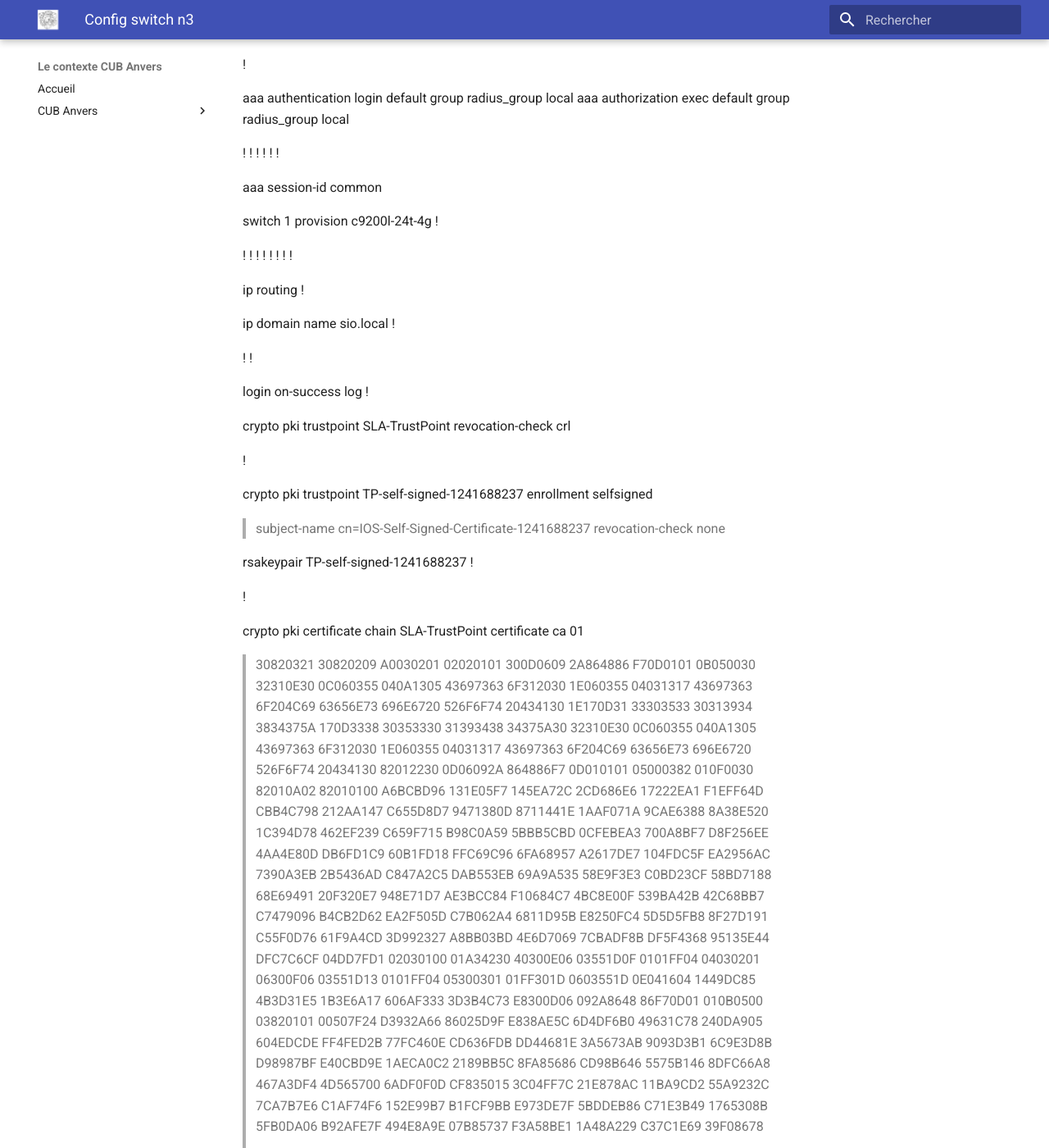
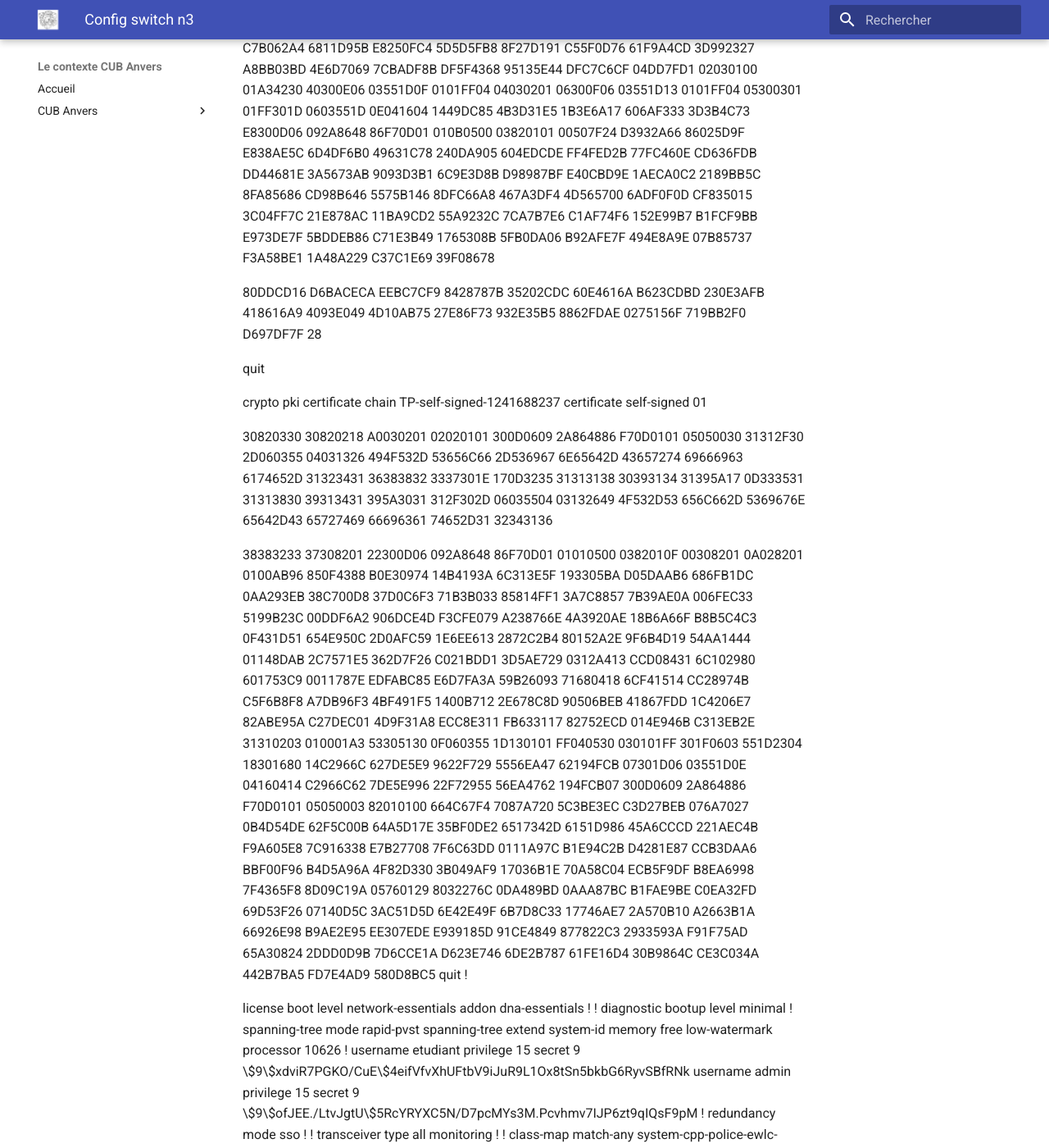
Before and after one commit to Adfiree/Anvers, an MkDocs documentation site: the page built from docs/documentations/Configs/Config switch n3.md, in a window 1280 px wide and 1400 px high, scrolled down 722 px. Shown: the whole window at 82% size. Built offline with MkDocs 1.6.1 and Material for MkDocs 9.7.7, drawn with Linux system fonts in a browser that asks for light colours; some of the changed text lies outside the part shown.

Commit message:
modif config 3

```diff
--- a/docs/documentations/Configs/Config switch n3.md
+++ b/docs/documentations/Configs/Config switch n3.md
@@ -1,375 +1,244 @@
 Current configuration : 9931 bytes !
-
 ! Last configuration change at 07:26:54 UTC Thu Nov 20 2025 by admin !
-
 version 17.6
-
 service timestamps debug datetime msec service timestamps log datetime
 msec service call-home
-
 platform punt-keepalive disable-kernel-core !
-
 hostname Switch !
-
 !
-
 vrf definition Mgmt-vrf !
-
-> address-family ipv4 exit-address-family !
->
-> address-family ipv6 exit-address-family
-
-! ! ! ! !
-
+address-family ipv4 exit-address-family !
+address-family ipv6 exit-address-family
+!
+!
+!
+!
+!
 aaa new-model !
-
 !
-
 aaa group server radius radius_group server name RADIUS-SERVER
-
 !
-
 aaa authentication login default group radius_group local aaa
 authorization exec default group radius_group local
+! ! ! ! ! !
+aaa session-id common
+switch 1 provision c9200l-24t-4g !
+! ! ! ! ! ! ! !
+ip routing !
+ip domain name sio.local !
+! !
+login on-success log !
+crypto pki trustpoint SLA-TrustPoint revocation-check crl
+!
+crypto pki trustpoint TP-self-signed-1241688237 enrollment selfsigned
+subject-name cn=IOS-Self-Signed-Certificate-1241688237
+revocation-check none
+rsakeypair TP-self-signed-1241688237 !
+!
+crypto pki certificate chain SLA-TrustPoint certificate ca 01
+30820321 30820209 A0030201 02020101 300D0609 2A864886 F70D0101
+0B050030 32310E30 0C060355 040A1305 43697363 6F312030 1E060355
+04031317 43697363 6F204C69 63656E73 696E6720 526F6F74 20434130
+1E170D31 33303533 30313934 3834375A 170D3338 30353330 31393438
+34375A30 32310E30 0C060355 040A1305 43697363 6F312030 1E060355
+04031317 43697363 6F204C69 63656E73 696E6720 526F6F74 20434130
+82012230 0D06092A 864886F7 0D010101 05000382 010F0030 82010A02
+82010100 A6BCBD96 131E05F7 145EA72C 2CD686E6 17222EA1 F1EFF64D
+CBB4C798 212AA147 C655D8D7 9471380D 8711441E 1AAF071A 9CAE6388
+8A38E520 1C394D78 462EF239 C659F715 B98C0A59 5BBB5CBD 0CFEBEA3
+700A8BF7 D8F256EE 4AA4E80D DB6FD1C9 60B1FD18 FFC69C96 6FA68957
+A2617DE7 104FDC5F EA2956AC 7390A3EB 2B5436AD C847A2C5 DAB553EB
+69A9A535 58E9F3E3 C0BD23CF 58BD7188 68E69491 20F320E7 948E71D7
+AE3BCC84 F10684C7 4BC8E00F 539BA42B 42C68BB7 C7479096 B4CB2D62
+EA2F505D C7B062A4 6811D95B E8250FC4 5D5D5FB8 8F27D191 C55F0D76
+61F9A4CD 3D992327 A8BB03BD 4E6D7069 7CBADF8B DF5F4368 95135E44
+DFC7C6CF 04DD7FD1 02030100 01A34230 40300E06 03551D0F 0101FF04
+04030201 06300F06 03551D13 0101FF04 05300301 01FF301D 0603551D
+0E041604 1449DC85 4B3D31E5 1B3E6A17 606AF333 3D3B4C73 E8300D06
+092A8648 86F70D01 010B0500 03820101 00507F24 D3932A66 86025D9F
+E838AE5C 6D4DF6B0 49631C78 240DA905 604EDCDE FF4FED2B 77FC460E
+CD636FDB DD44681E 3A5673AB 9093D3B1 6C9E3D8B D98987BF E40CBD9E
+1AECA0C2 2189BB5C 8FA85686 CD98B646 5575B146 8DFC66A8 467A3DF4
+4D565700 6ADF0F0D CF835015 3C04FF7C 21E878AC 11BA9CD2 55A9232C
+7CA7B7E6 C1AF74F6 152E99B7 B1FCF9BB E973DE7F 5BDDEB86 C71E3B49
+1765308B 5FB0DA06 B92AFE7F 494E8A9E 07B85737 F3A58BE1 1A48A229
+C37C1E69 39F08678
 
-! ! ! ! ! !
+80DDCD16 D6BACECA EEBC7CF9 8428787B 35202CDC 60E4616A B623CDBD
+230E3AFB 418616A9 4093E049 4D10AB75 27E86F73 932E35B5 8862FDAE
+0275156F 719BB2F0 D697DF7F 28
 
-aaa session-id common
-
-switch 1 provision c9200l-24t-4g !
-
-! ! ! ! ! ! ! !
-
-ip routing !
-
-ip domain name sio.local !
-
-! !
-
-login on-success log !
-
-crypto pki trustpoint SLA-TrustPoint revocation-check crl
-
-!
-
-crypto pki trustpoint TP-self-signed-1241688237 enrollment selfsigned
-
-> subject-name cn=IOS-Self-Signed-Certificate-1241688237
-> revocation-check none
-
-rsakeypair TP-self-signed-1241688237 !
-
-!
-
-crypto pki certificate chain SLA-TrustPoint certificate ca 01
-
-> 30820321 30820209 A0030201 02020101 300D0609 2A864886 F70D0101
-> 0B050030 32310E30 0C060355 040A1305 43697363 6F312030 1E060355
-> 04031317 43697363 6F204C69 63656E73 696E6720 526F6F74 20434130
-> 1E170D31 33303533 30313934 3834375A 170D3338 30353330 31393438
-> 34375A30 32310E30 0C060355 040A1305 43697363 6F312030 1E060355
-> 04031317 43697363 6F204C69 63656E73 696E6720 526F6F74 20434130
-> 82012230 0D06092A 864886F7 0D010101 05000382 010F0030 82010A02
-> 82010100 A6BCBD96 131E05F7 145EA72C 2CD686E6 17222EA1 F1EFF64D
-> CBB4C798 212AA147 C655D8D7 9471380D 8711441E 1AAF071A 9CAE6388
-> 8A38E520 1C394D78 462EF239 C659F715 B98C0A59 5BBB5CBD 0CFEBEA3
-> 700A8BF7 D8F256EE 4AA4E80D DB6FD1C9 60B1FD18 FFC69C96 6FA68957
-> A2617DE7 104FDC5F EA2956AC 7390A3EB 2B5436AD C847A2C5 DAB553EB
-> 69A9A535 58E9F3E3 C0BD23CF 58BD7188 68E69491 20F320E7 948E71D7
-> AE3BCC84 F10684C7 4BC8E00F 539BA42B 42C68BB7 C7479096 B4CB2D62
-> EA2F505D C7B062A4 6811D95B E8250FC4 5D5D5FB8 8F27D191 C55F0D76
-> 61F9A4CD 3D992327 A8BB03BD 4E6D7069 7CBADF8B DF5F4368 95135E44
-> DFC7C6CF 04DD7FD1 02030100 01A34230 40300E06 03551D0F 0101FF04
-> 04030201 06300F06 03551D13 0101FF04 05300301 01FF301D 0603551D
-> 0E041604 1449DC85 4B3D31E5 1B3E6A17 606AF333 3D3B4C73 E8300D06
-> 092A8648 86F70D01 010B0500 03820101 00507F24 D3932A66 86025D9F
-> E838AE5C 6D4DF6B0 49631C78 240DA905 604EDCDE FF4FED2B 77FC460E
-> CD636FDB DD44681E 3A5673AB 9093D3B1 6C9E3D8B D98987BF E40CBD9E
-> 1AECA0C2 2189BB5C 8FA85686 CD98B646 5575B146 8DFC66A8 467A3DF4
-> 4D565700 6ADF0F0D CF835015 3C04FF7C 21E878AC 11BA9CD2 55A9232C
-> 7CA7B7E6 C1AF74F6 152E99B7 B1FCF9BB E973DE7F 5BDDEB86 C71E3B49
-> 1765308B 5FB0DA06 B92AFE7F 494E8A9E 07B85737 F3A58BE1 1A48A229
-> C37C1E69 39F08678
->
-> 80DDCD16 D6BACECA EEBC7CF9 8428787B 35202CDC 60E4616A B623CDBD
-> 230E3AFB 418616A9 4093E049 4D10AB75 27E86F73 932E35B5 8862FDAE
-> 0275156F 719BB2F0 D697DF7F 28
->
-> quit
+quit
 
 crypto pki certificate chain TP-self-signed-1241688237 certificate
 self-signed 01
 
-> 30820330 30820218 A0030201 02020101 300D0609 2A864886 F70D0101
-> 05050030 31312F30 2D060355 04031326 494F532D 53656C66 2D536967
-> 6E65642D 43657274 69666963 6174652D 31323431 36383832 3337301E
-> 170D3235 31313138 30393134 31395A17 0D333531 31313830 39313431
-> 395A3031 312F302D 06035504 03132649 4F532D53 656C662D 5369676E
-> 65642D43 65727469 66696361 74652D31 32343136
->
-> 38383233 37308201 22300D06 092A8648 86F70D01 01010500 0382010F
-> 00308201 0A028201 0100AB96 850F4388 B0E30974 14B4193A 6C313E5F
-> 193305BA D05DAAB6 686FB1DC 0AA293EB 38C700D8 37D0C6F3 71B3B033
-> 85814FF1 3A7C8857 7B39AE0A 006FEC33 5199B23C 00DDF6A2 906DCE4D
-> F3CFE079 A238766E 4A3920AE 18B6A66F B8B5C4C3 0F431D51 654E950C
-> 2D0AFC59 1E6EE613 2872C2B4 80152A2E 9F6B4D19 54AA1444 01148DAB
-> 2C7571E5 362D7F26 C021BDD1 3D5AE729 0312A413 CCD08431 6C102980
-> 601753C9 0011787E EDFABC85 E6D7FA3A 59B26093 71680418 6CF41514
-> CC28974B C5F6B8F8 A7DB96F3 4BF491F5 1400B712 2E678C8D 90506BEB
-> 41867FDD 1C4206E7 82ABE95A C27DEC01 4D9F31A8 ECC8E311 FB633117
-> 82752ECD 014E946B C313EB2E 31310203 010001A3 53305130 0F060355
-> 1D130101 FF040530 030101FF 301F0603 551D2304 18301680 14C2966C
-> 627DE5E9 9622F729 5556EA47 62194FCB 07301D06 03551D0E 04160414
-> C2966C62 7DE5E996 22F72955 56EA4762 194FCB07 300D0609 2A864886
-> F70D0101 05050003 82010100 664C67F4 7087A720 5C3BE3EC C3D27BEB
-> 076A7027 0B4D54DE 62F5C00B 64A5D17E 35BF0DE2 6517342D 6151D986
-> 45A6CCCD 221AEC4B F9A605E8 7C916338 E7B27708 7F6C63DD 0111A97C
-> B1E94C2B D4281E87 CCB3DAA6 BBF00F96 B4D5A96A 4F82D330 3B049AF9
-> 17036B1E 70A58C04 ECB5F9DF B8EA6998 7F4365F8 8D09C19A 05760129
-> 8032276C 0DA489BD 0AAA87BC B1FAE9BE C0EA32FD 69D53F26 07140D5C
-> 3AC51D5D 6E42E49F 6B7D8C33 17746AE7 2A570B10 A2663B1A 66926E98
-> B9AE2E95 EE307EDE E939185D 91CE4849 877822C3 2933593A F91F75AD
-> 65A30824 2DDD0D9B 7D6CCE1A D623E746 6DE2B787 61FE16D4 30B9864C
-> CE3C034A 442B7BA5 FD7E4AD9 580D8BC5
+30820330 30820218 A0030201 02020101 300D0609 2A864886 F70D0101
+05050030 31312F30 2D060355 04031326 494F532D 53656C66 2D536967
+6E65642D 43657274 69666963 6174652D 31323431 36383832 3337301E
+170D3235 31313138 30393134 31395A17 0D333531 31313830 39313431
+395A3031 312F302D 06035504 03132649 4F532D53 656C662D 5369676E
+65642D43 65727469 66696361 74652D31 32343136
 
+38383233 37308201 22300D06 092A8648 86F70D01 01010500 0382010F
+00308201 0A028201 0100AB96 850F4388 B0E30974 14B4193A 6C313E5F
+193305BA D05DAAB6 686FB1DC 0AA293EB 38C700D8 37D0C6F3 71B3B033
+85814FF1 3A7C8857 7B39AE0A 006FEC33 5199B23C 00DDF6A2 906DCE4D
+F3CFE079 A238766E 4A3920AE 18B6A66F B8B5C4C3 0F431D51 654E950C
+2D0AFC59 1E6EE613 2872C2B4 80152A2E 9F6B4D19 54AA1444 01148DAB
+2C7571E5 362D7F26 C021BDD1 3D5AE729 0312A413 CCD08431 6C102980
+601753C9 0011787E EDFABC85 E6D7FA3A 59B26093 71680418 6CF41514
+CC28974B C5F6B8F8 A7DB96F3 4BF491F5 1400B712 2E678C8D 90506BEB
+41867FDD 1C4206E7 82ABE95A C27DEC01 4D9F31A8 ECC8E311 FB633117
+82752ECD 014E946B C313EB2E 31310203 010001A3 53305130 0F060355
+1D130101 FF040530 030101FF 301F0603 551D2304 18301680 14C2966C
+627DE5E9 9622F729 5556EA47 62194FCB 07301D06 03551D0E 04160414
+C2966C62 7DE5E996 22F72955 56EA4762 194FCB07 300D0609 2A864886
+F70D0101 05050003 82010100 664C67F4 7087A720 5C3BE3EC C3D27BEB
+076A7027 0B4D54DE 62F5C00B 64A5D17E 35BF0DE2 6517342D 6151D986
+45A6CCCD 221AEC4B F9A605E8 7C916338 E7B27708 7F6C63DD 0111A97C
+B1E94C2B D4281E87 CCB3DAA6 BBF00F96 B4D5A96A 4F82D330 3B049AF9
+17036B1E 70A58C04 ECB5F9DF B8EA6998 7F4365F8 8D09C19A 05760129
+8032276C 0DA489BD 0AAA87BC B1FAE9BE C0EA32FD 69D53F26 07140D5C
+3AC51D5D 6E42E49F 6B7D8C33 17746AE7 2A570B10 A2663B1A 66926E98
+B9AE2E95 EE307EDE E939185D 91CE4849 877822C3 2933593A F91F75AD
+65A30824 2DDD0D9B 7D6CCE1A D623E746 6DE2B787 61FE16D4 30B9864C
+CE3C034A 442B7BA5 FD7E4AD9 580D8BC5
 quit !
 
 license boot level network-essentials addon dna-essentials !
-
 !
-
 diagnostic bootup level minimal !
-
 spanning-tree mode rapid-pvst spanning-tree extend system-id
-
 memory free low-watermark processor 10626 !
-
 username etudiant privilege 15 secret 9
 \$9\$xdviR7PGKO/CuE\$4eifVfvXhUFtbV9iJuR9L1Ox8tSn5bkbG6RyvSBfRNk
 username admin privilege 15 secret 9
 \$9\$ofJEE./LtvJgtU\$5RcYRYXC5N/D7pcMYs3M.Pcvhmv7IJP6zt9qIQsF9pM !
-
 redundancy mode sso
-
-! !
-
+!
+!
 transceiver type all monitoring
-
-! !
-
+!
+!
 class-map match-any system-cpp-police-ewlc-control description EWLC
 Control
-
 class-map match-any system-cpp-police-topology-control description
 Topology control
-
 class-map match-any system-cpp-police-sw-forward
-
 description Sw forwarding, L2 LVX data packets, LOGGING, Transit Traffic
 class-map match-any system-cpp-default
-
-> description EWLC data, Inter FED Traffic
-
+description EWLC data, Inter FED Traffic
 class-map match-any system-cpp-police-sys-data
-
 description Openflow, Exception, EGR Exception, NFL Sampled Data, RPF
 Failed class-map match-any system-cpp-police-punt-webauth
-
-> description Punt Webauth
-
+description Punt Webauth
 class-map match-any system-cpp-police-l2lvx-control description L2 LVX
 control packets
-
 class-map match-any system-cpp-police-forus description ForusAddress
 resolution and Forus traffic
-
 class-map match-any system-cpp-police-multicast-end-station description
 MCAST END STATION
-
 class-map match-any system-cpp-police-high-rate-app description High
 RateApplications
-
 class-map match-any system-cpp-police-multicast description MCAST Data
-
 class-map match-any system-cpp-police-l2-control description L2 control
-
 class-map match-any system-cpp-police-dot1x-auth description DOT1XAuth
-
 class-map match-any system-cpp-police-data
-
 description ICMP redirect, ICMP_GEN and BROADCAST class-map match-any
 system-cpp-police-stackwise-virt-control
-
 description Stackwise Virtual OOB class-map match-any
 non-client-nrt-class
-
 class-map match-any system-cpp-police-routing-control description
 Routing control and Low Latency
-
 class-map match-any system-cpp-police-protocol-snooping description
 Protocol snooping
-
 class-map match-any system-cpp-police-dhcp-snooping description DHCP
 snooping
-
 class-map match-any system-cpp-police-ios-routing
-
 description L2 control, Topology control, Routing control, Low Latency
 class-map match-any system-cpp-police-system-critical
-
-> description System Critical and Gold Pkt
-
+description System Critical and Gold Pkt
 class-map match-any system-cpp-police-ios-feature description
-
 ICMPGEN,BROADCAST,ICMP,L2LVXCntrl,ProtoSnoop,PuntWebauth,MCASTData,Transit,DO
 T1XAuth,Swfwd,LOGGING,L2LVXData,ForusTraffic,ForusARP,McastEndStn,Openflow,Excepti
 on,EGRExcption,NflSampled,RpfFailed
-
 !
-
 policy-map system-cpp-policy !
-
 ! ! ! ! ! ! ! ! ! !
-
 ! ! !
-
 interface GigabitEthernet0/0 vrf forwarding Mgmt-vrf no ip address
-
 !
-
 interface GigabitEthernet1/0/1 !
-
 interface GigabitEthernet1/0/2 !
-
 interface GigabitEthernet1/0/3 !
-
 interface GigabitEthernet1/0/4 !
-
 interface GigabitEthernet1/0/5 !
-
 interface GigabitEthernet1/0/6 !
-
 interface GigabitEthernet1/0/7 !
-
 interface GigabitEthernet1/0/8 !
-
 interface GigabitEthernet1/0/9 !
-
 interface GigabitEthernet1/0/10 !
-
 interface GigabitEthernet1/0/11 switchport access vlan 51 switchport
 mode access
-
 !
-
 interface GigabitEthernet1/0/12 !
-
 interface GigabitEthernet1/0/13 switchport access vlan 33 switchport
 mode access
-
 !
-
 interface GigabitEthernet1/0/14 !
-
 interface GigabitEthernet1/0/15 !
-
 interface GigabitEthernet1/0/16 !
-
 interface GigabitEthernet1/0/17 !
-
 interface GigabitEthernet1/0/18 !
-
 interface GigabitEthernet1/0/19 !
-
 interface GigabitEthernet1/0/20 !
-
 interface GigabitEthernet1/0/21
-
 !
-
 interface GigabitEthernet1/0/22 !
-
 interface GigabitEthernet1/0/23 !
-
 interface GigabitEthernet1/0/24 switchport mode trunk
-
 !
-
 interface GigabitEthernet1/1/1 !
-
 interface GigabitEthernet1/1/2 !
-
 interface GigabitEthernet1/1/3 !
-
 interface GigabitEthernet1/1/4 !
-
 interface Vlan1
-
 ip address 192.168.2.1 255.255.255.0 !
-
 interface Vlan10
-
-> ip address 192.168.1.190 255.255.255.192 ip helper-address 192.168.1.1
-
+ip address 192.168.1.190 255.255.255.192 ip helper-address 192.168.1.1
 ip helper-address 192.168.1.2 !
-
 interface Vlan20
-
-> ip address 192.168.1.206 255.255.255.240 ip helper-address 192.168.1.1
-
+ip address 192.168.1.206 255.255.255.240 ip helper-address 192.168.1.1
 ip helper-address 192.168.1.2 !
-
 interface Vlan33
-
 ip address 192.168.11.253 255.255.255.240 !
-
 interface Vlan51
-
 ip address 192.168.1.126 255.255.255.128 !
-
 ip forward-protocol nd ip http server
-
 ip http secure-server
-
 ip route 0.0.0.0 0.0.0.0 192.168.11.254 ip ssh version 2
-
 ! ! ! !
-
 radius server RADIUS1
-
-> address ipv4 192.168.1.120 auth-port 1812 acct-port 1813 key
-> motdepasse
-
+address ipv4 192.168.1.120 auth-port 1812 acct-port 1813 key
+motdepasse
 ! ! !
-
 control-plane
-
-> service-policy input system-cpp-policy
-
+service-policy input system-cpp-policy
 ! !
-
 line con 0 stopbits 1
-
 line aux 0 line vty 0 4
-
 transport input ssh line vty 5 15
-
 transport input ssh !
-
 call-home
-
-> ! If contact email address in call-home is configured as
-> sch-smart-licensing@cisco.com
-
+! If contact email address in call-home is configured as
+sch-smart-licensing@cisco.com
 ! the email address configured in Cisco Smart License Portal will be
 used as contact email address to send SCH notifications.
+contact-email-addr sch-smart-licensing@cisco.com profile "CiscoTAC-1"
 
-> contact-email-addr sch-smart-licensing@cisco.com profile "CiscoTAC-1"
->
-> active
->
-> destination transport-method http
+active
 
+destination transport-method http
 ! ! ! ! ! !
-
 end
```
